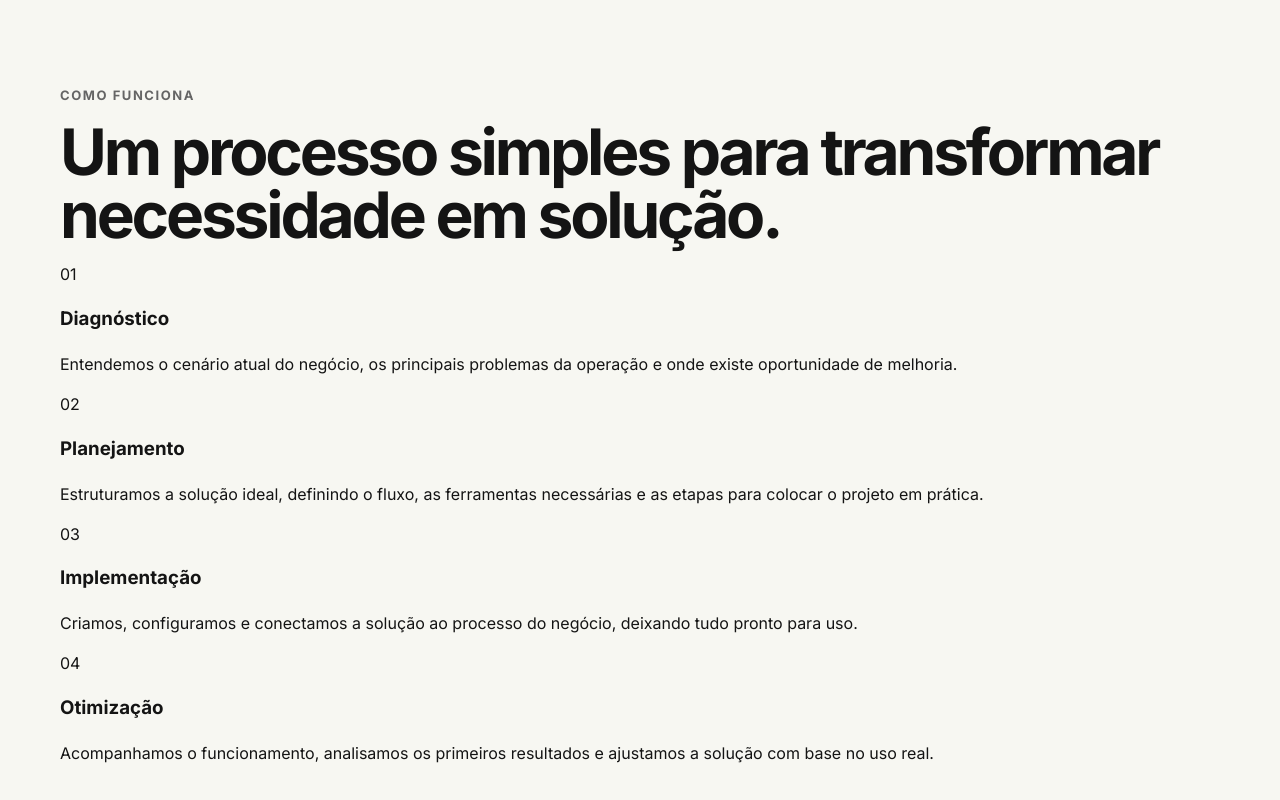
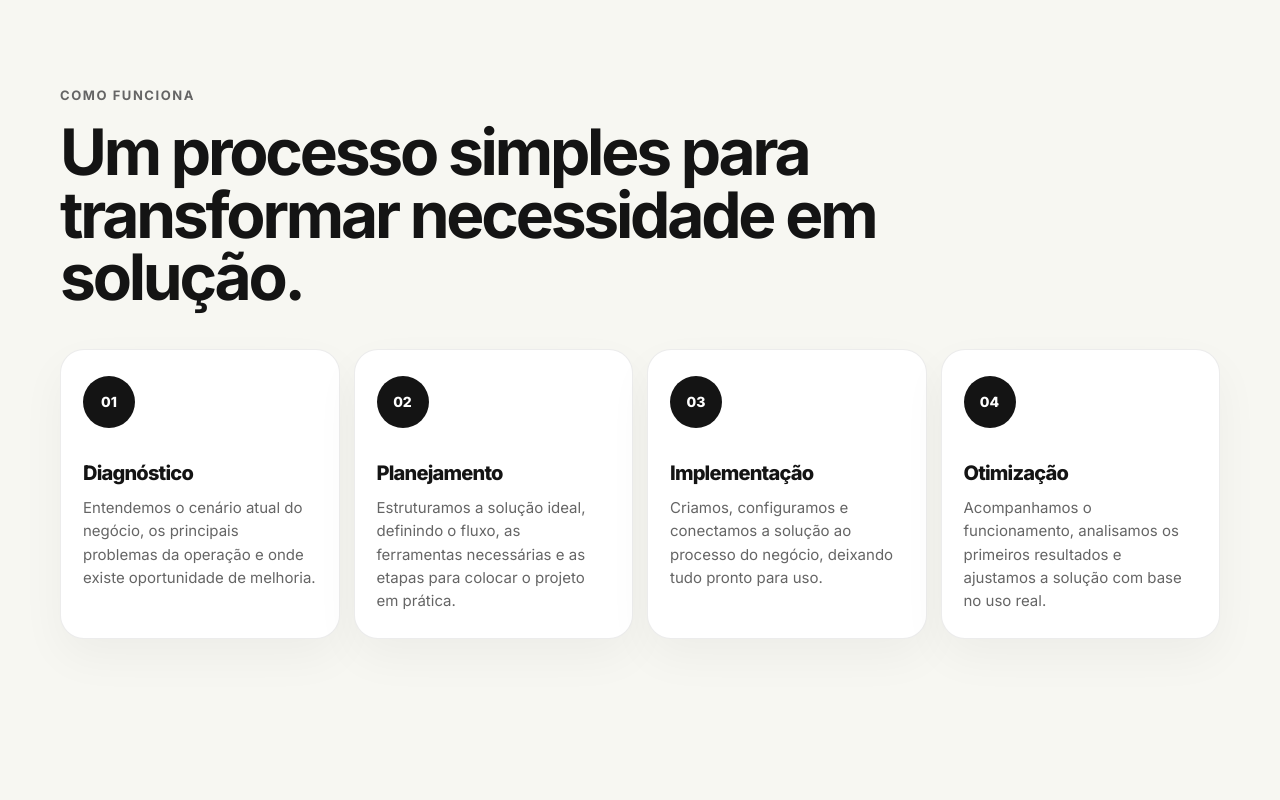
Before and after one commit to Lguirelli/teste-landing-page, a plain HTML site: page index.html in a window 1280 px wide. Shown: the part 1920-2720 px from the top of the page. Drawn offline with Linux system fonts and the light colour scheme.

Commit message:
Update styles.css

```diff
--- a/css/styles.css
+++ b/css/styles.css
@@ -203,6 +203,10 @@ button {
   font-weight: 800;
 }
 
+/* =========================
+   HEADER
+========================= */
+
 .site-header {
   position: sticky;
   top: 0;
@@ -248,6 +252,10 @@ button {
   gap: 10px;
   align-items: center;
 }
+
+/* =========================
+   HERO
+========================= */
 
 .hero {
   padding: 92px 0 64px;
@@ -301,6 +309,10 @@ button {
   background: rgba(255, 255, 255, .6);
 }
 
+/* =========================
+   BENEFITS
+========================= */
+
 .benefit-list {
   display: grid;
   gap: 14px;
@@ -326,6 +338,99 @@ button {
   color: var(--muted);
 }
 
+/* =========================
+   HOW IT WORKS
+========================= */
+
+#how-it-works .section-title {
+  max-width: 980px;
+}
+
+#how-it-works .how-steps {
+  display: grid;
+  grid-template-columns: repeat(4, minmax(0, 1fr));
+  gap: 14px;
+  margin-top: 40px;
+}
+
+#how-it-works .how-step {
+  position: relative;
+  min-width: 0;
+  min-height: 280px;
+  padding: 26px 22px;
+  border: 1px solid rgba(20, 20, 20, .08);
+  border-radius: 24px;
+  background: var(--surface);
+  box-shadow: 0 18px 46px rgba(0, 0, 0, .045);
+  overflow: hidden;
+  transition:
+    transform .28s ease,
+    box-shadow .28s ease,
+    border-color .28s ease,
+    background .28s ease;
+}
+
+#how-it-works .how-step::before {
+  content: "";
+  position: absolute;
+  inset: 0;
+  background:
+    radial-gradient(circle at 100% 0%, rgba(255, 216, 77, .26), transparent 42%),
+    linear-gradient(135deg, rgba(217, 249, 157, .16), transparent 46%);
+  opacity: 0;
+  transition: opacity .28s ease;
+}
+
+#how-it-works .how-step:hover {
+  transform: translateY(-7px);
+  border-color: rgba(20, 20, 20, .18);
+  box-shadow: 0 24px 70px rgba(0, 0, 0, .09);
+  background: #fff;
+}
+
+#how-it-works .how-step:hover::before {
+  opacity: 1;
+}
+
+#how-it-works .how-step-number,
+#how-it-works .how-step h3,
+#how-it-works .how-step p {
+  position: relative;
+  z-index: 1;
+}
+
+#how-it-works .how-step-number {
+  display: inline-flex;
+  align-items: center;
+  justify-content: center;
+  width: 52px;
+  height: 52px;
+  margin-bottom: 34px;
+  border-radius: 999px;
+  background: var(--text);
+  color: #fff;
+  font-size: 14px;
+  font-weight: 900;
+  line-height: 1;
+}
+
+#how-it-works .how-step h3 {
+  margin: 0 0 12px;
+  color: var(--text);
+  font-size: 20px;
+  font-weight: 900;
+  line-height: 1.1;
+  letter-spacing: -.04em;
+}
+
+#how-it-works .how-step p {
+  margin: 0;
+  color: var(--muted);
+  font-size: 15px;
+  line-height: 1.55;
+}
+
+/* Mantém compatibilidade caso existam outras seções usando .steps */
 .steps {
   counter-reset: step;
   display: grid;
@@ -351,6 +456,10 @@ button {
   color: #fff;
   font-weight: 900;
 }
+
+/* =========================
+   QUOTE / TABLE / PRICE
+========================= */
 
 .quote {
   font-size: 22px;
@@ -796,6 +905,16 @@ details p {
    RESPONSIVE
 ========================= */
 
+@media (max-width: 1100px) {
+  #how-it-works .how-steps {
+    grid-template-columns: repeat(2, minmax(0, 1fr));
+  }
+
+  #how-it-works .how-step {
+    min-height: 240px;
+  }
+}
+
 @media (max-width: 980px) {
   .carousel-wrapper {
     min-height: 460px;
@@ -890,6 +1009,21 @@ details p {
     font-size: clamp(34px, 12vw, 52px);
   }
 
+  #how-it-works .how-steps {
+    grid-template-columns: 1fr;
+    gap: 14px;
+    margin-top: 32px;
+  }
+
+  #how-it-works .how-step {
+    min-height: auto;
+    padding: 24px;
+  }
+
+  #how-it-works .how-step-number {
+    margin-bottom: 28px;
+  }
+
   .carousel-wrapper {
     min-height: 450px;
     padding-inline: 0;
```
